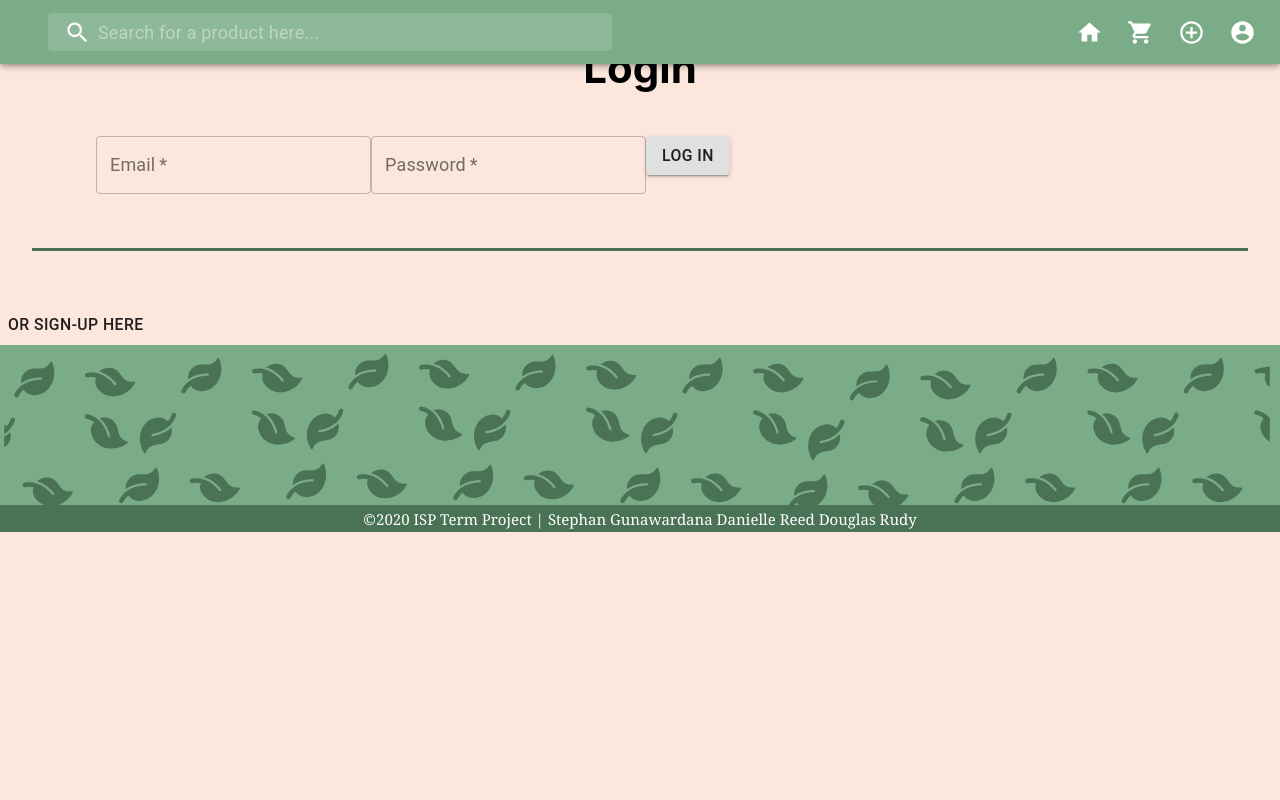
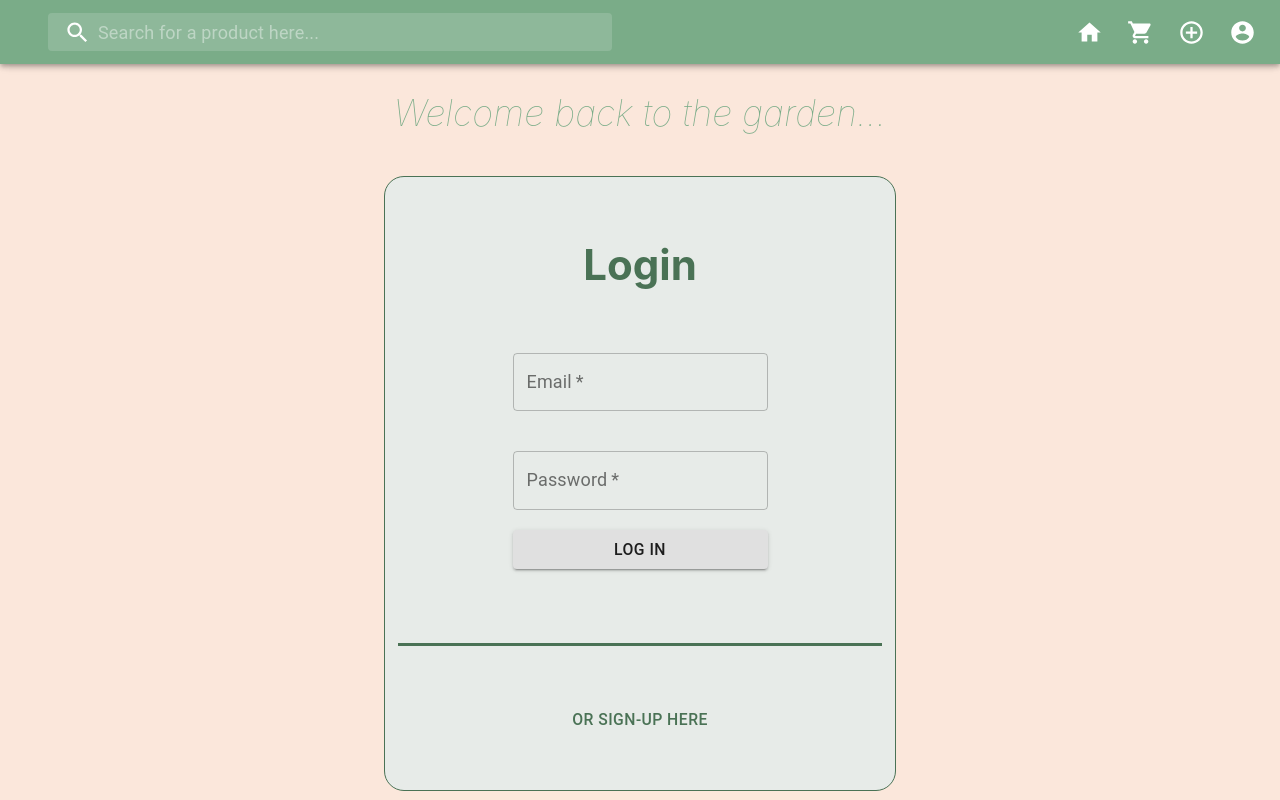
Before and after one commit to Danceratops/ispterm-client, a React (Create React App) app: page /login in a window 1280 px wide. Shown: the top 800 px of the page. Built offline with nearby package versions, Linux system fonts and the light colour scheme.

Commit message:
style login

```diff
--- a/src/Pages/home.js
+++ b/src/Pages/home.js
@@ -130,8 +130,8 @@ const home = () => {
       </Hero>
       <Grid className="home-grid-container" container spacing={4}>
         <Grid className="home-grid-item-text" item xs={8}>
-          <h2 class="home-hthree">Why shop with us?</h2>
-          <p class="home-p">
+          <h2 className="home-hthree">Why shop with us?</h2>
+          <p className="home-p">
             Homegrown herbs is committed to organic and natural herbs for all
             aspects of life. All of our herbs come from sustainable and
             eco-friendly farms or greenhouses. Our seeds are non-GMO and we pay
@@ -141,14 +141,14 @@ const home = () => {
         </Grid>
         <Grid className="home-grid-item" item xs={4}>
           <img
-            class="home-img"
+            className="home-img"
             src={greenhouse}
             alt="A greenhouse filled with lots of greenary."
           />
         </Grid>
         <Grid className="home-grid-item" item xs={4}>
           <img
-            class="home-img box"
+            className="home-img box"
             src={boxes}
             alt="A stack of two white boxes on a reclaimed wood background."
           />
--- a/src/Pages/login.js
+++ b/src/Pages/login.js
@@ -1,7 +1,7 @@
 import React, { useState, useEffect } from "react";
 import PropTypes from "prop-types";
 import { Link } from "react-router-dom";
-import axios from 'axios';
+import axios from "axios";
 
 import TextField from "@material-ui/core/TextField";
 import Button from "@material-ui/core/Button";
@@ -16,7 +16,7 @@ const Login = ({ UI, loginUser, user }) => {
     if (UI.errors) {
       setErrors({ errors: UI.errors });
     }
-  }); */
+  }, []); */
 
   const handleSubmit = (event) => {
     event.preventDefault();
@@ -24,18 +24,23 @@ const Login = ({ UI, loginUser, user }) => {
       email: email,
       password: password,
     };
-    axios.post('/login', userData).then((res) => {
+    axios
+      .post("/login", userData)
+      .then((res) => {
         console.log(res.data);
-        window.history.pushState('/');
-    }).catch((err) =>{
+        window.history.pushState("/");
+      })
+      .catch((err) => {
         setErrors({
-            error: err.response.data
-        })
-    })
+          error: err.response.data,
+        });
+      });
   };
 
   return (
-    <div class="login">
+    <div className="login-container">
+        <h1>Welcome back to the garden...</h1>
+      <div className="login">
         <form noValidate onSubmit={handleSubmit} className="login-form">
           <h2>Login</h2>
           <TextField
@@ -71,6 +76,7 @@ const Login = ({ UI, loginUser, user }) => {
           or sign-up here
         </Button>
       </div>
+    </div>
   );
 };
 
--- a/src/Pages/search.js
+++ b/src/Pages/search.js
@@ -15,7 +15,7 @@ const Search = () => {
     }, []);
 
     var productMarkUp = products ? (
-    products.map(product => <Card title={product.productName} price={product.productPrice} description={product.Description} imageSource={product.image} />)
+    products.map(product => <Card key={product.productName} title={product.productName} price={product.productPrice} description={product.Description} imageSource={product.image} />)
     ) : (<p>Loading...</p>)
 
     console.log(productMarkUp);
--- a/src/components/footer.js
+++ b/src/components/footer.js
@@ -3,7 +3,7 @@ import Background from "./../images/footerBackground.svg";
 
 const Footer = () => {
   return (
-    <div>
+    <div className="complete-footer">
       <footer
         style={{
           backgroundImage: `url(${Background})`,
@@ -11,7 +11,7 @@ const Footer = () => {
           backgroundSize: `cover`,
         }}
       ></footer>
-      <div class="subfooter">
+      <div className="subfooter">
         <small>
           &copy;{new Date().getFullYear()} ISP Term Project | Stephan
           Gunawardana Danielle Reed Douglas Rudy
--- a/src/styles/imports.scss
+++ b/src/styles/imports.scss
@@ -8,3 +8,4 @@
 @import "partials/FourCard.scss";
 @import "partials/Footer.scss";
 @import "partials/Search.scss";
+@import "partials/Login.scss";
--- a/src/styles/partials/App.scss
+++ b/src/styles/partials/App.scss
@@ -2,4 +2,7 @@ body {
   font-family: -apple-system, BlinkMacSystemFont, "Segoe UI", "Roboto", "Oxygen",
     "Ubuntu", "Cantarell", "Fira Sans", "Droid Sans", "Helvetica Neue",
     sans-serif;
+  position: relative;
+  min-height: 100vh;
+  padding-bottom: 20vh;
 }
--- a/src/styles/partials/Home.scss
+++ b/src/styles/partials/Home.scss
@@ -63,6 +63,7 @@ hr {
   flex-direction: column;
   align-items: center;
   text-align: center;
+  margin-bottom: 50px;
 
   @media only screen and (min-width: $tablet) {
     flex-direction: row;
--- a/src/styles/partials/Layout.scss
+++ b/src/styles/partials/Layout.scss
@@ -10,6 +10,7 @@ body {
     margin: 0;
     -webkit-font-smoothing: antialiased;
     -moz-osx-font-smoothing: grayscale;
+    min-height: 100vh;
 }
 
 .visuallyHidden {
--- a/src/styles/partials/Login.scss
+++ b/src/styles/partials/Login.scss
@@ -0,0 +1,44 @@
+.login-container {
+  margin: 100px 0;
+
+  h1 {
+    text-align: center;
+    font-style: italic;
+    color: $mintgreen;
+    font-weight: 100;
+  }
+}
+
+.login {
+  margin: 50px auto;
+  display: flex;
+  flex-direction: column;
+  align-items: center;
+  border: 1px solid $green;
+  border-radius: 20px;
+  width: 40%;
+  background-color: #e7ebe8;
+
+  @media only screen and (max-width: $laptop) {
+    width: 80%;
+  }
+
+  h2 {
+    color: $green;
+  }
+
+  .login-form {
+    display: flex;
+    flex-direction: column;
+    width: 50%;
+
+    .login-box {
+      margin: 20px 0;
+    }
+  }
+
+  .login-signup {
+    color: $green;
+    margin-bottom: 50px;
+  }
+}
--- a/src/styles/partials/footer.scss
+++ b/src/styles/partials/footer.scss
@@ -4,6 +4,12 @@ footer {
   background-color: $mintgreen;
   height: 20vh;
   text-align: center;
+}
+
+.complete-footer {
+  width: 100%;
+  position: absolute;
+  bottom: 0px;
 }
 
 .subfooter {
```
Lines whose indentation alone changed are shown as unchanged.
